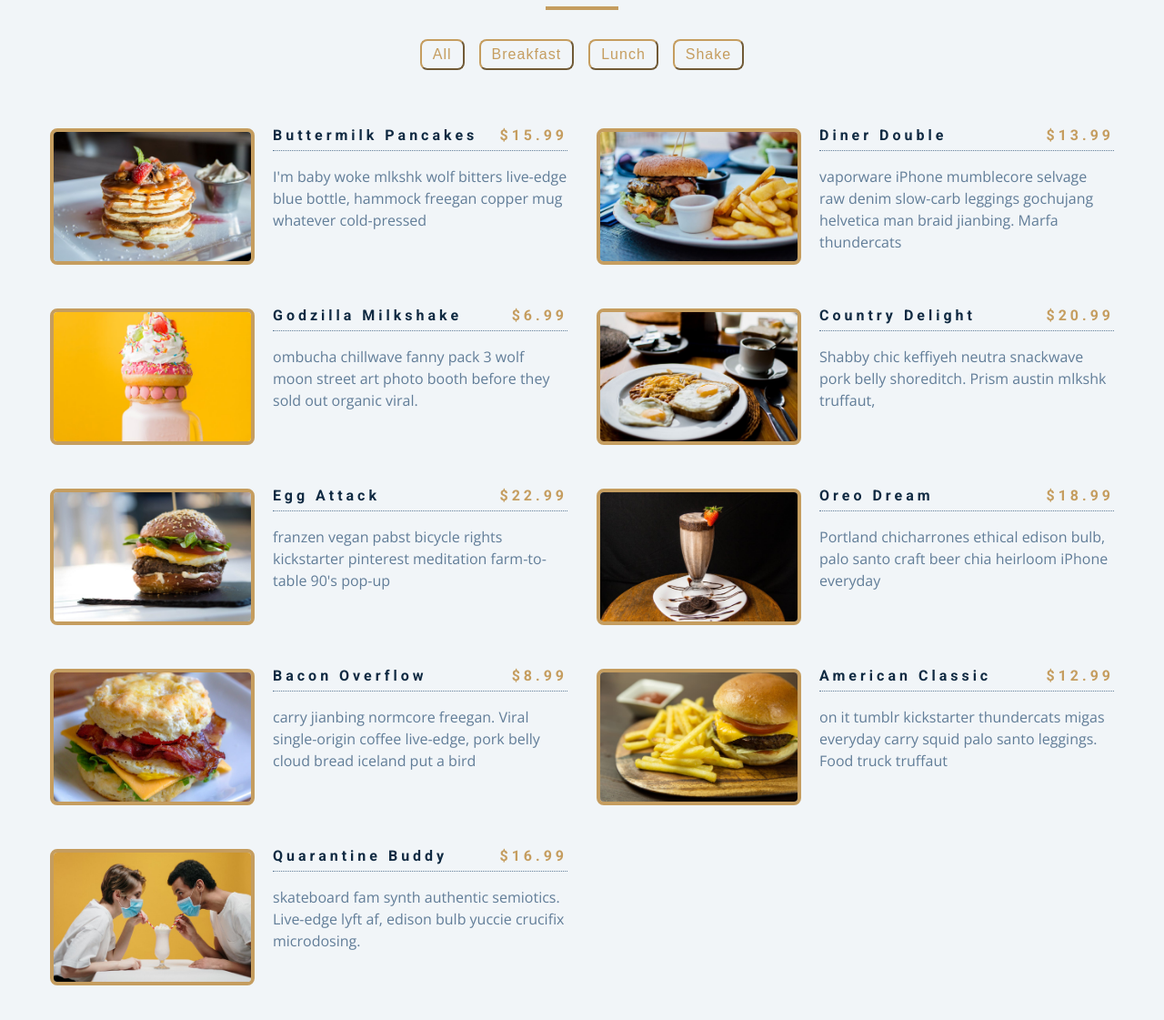
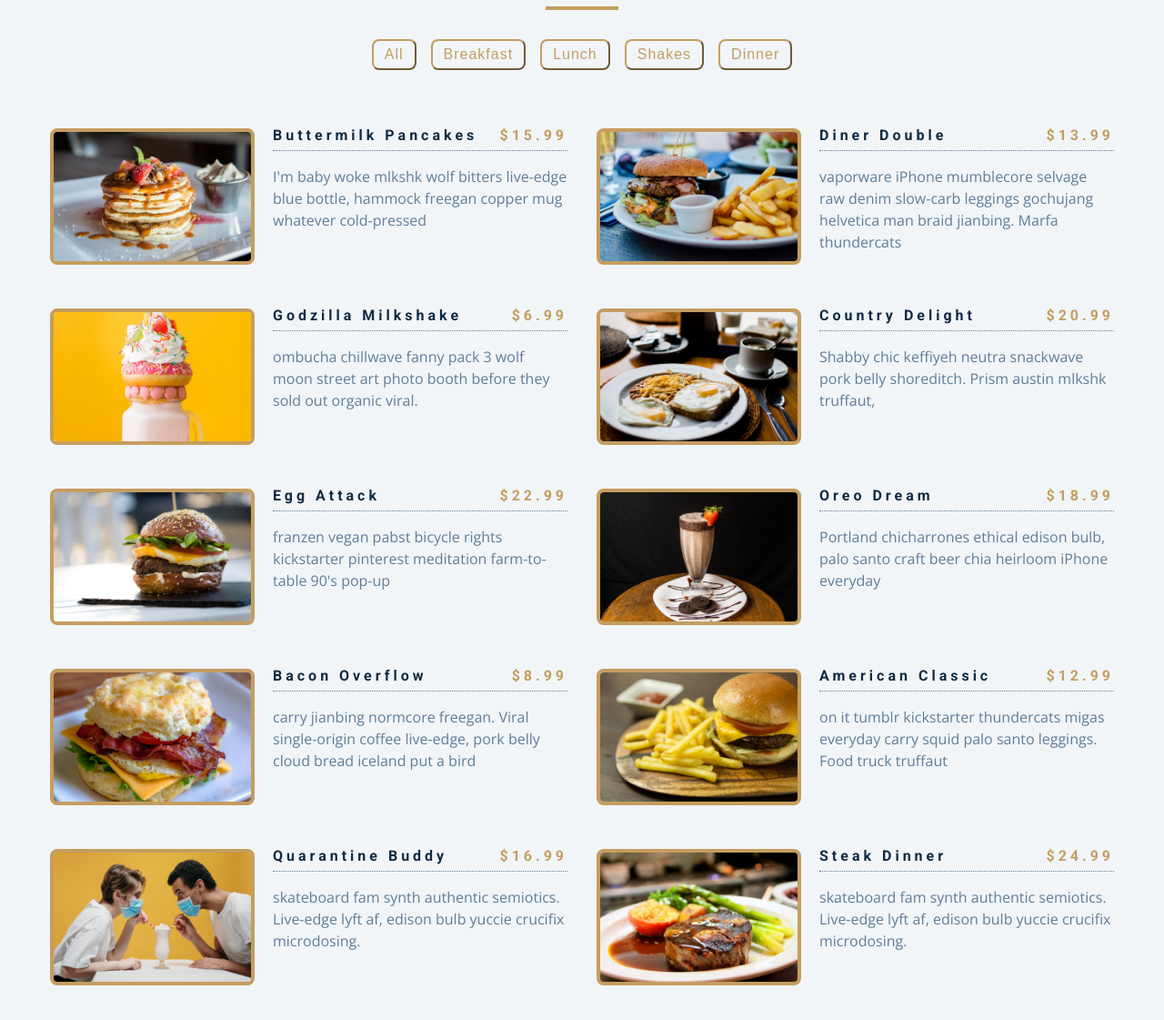
Before and after one commit to dononichols/Menu, a plain HTML site: page index.html in a window 1280 px wide. Shown: the part 125-1246 px from the top of the page at 91% size. Drawn offline with nearby package versions, Linux system fonts and the light colour scheme.

Commit message:
Menu.FilterBtns Complete

```diff
--- a/app.js
+++ b/app.js
@@ -71,38 +71,27 @@ const menu = [
     img: "./images/item-9.jpeg",
     desc: `skateboard fam synth authentic semiotics. Live-edge lyft af, edison bulb yuccie crucifix microdosing.`,
   },
+  {
+    id: 10,
+    title: "steak dinner",
+    category: "dinner",
+    price: 24.99,
+    img: "./images/item-10.jpeg",
+    desc: `skateboard fam synth authentic semiotics. Live-edge lyft af, edison bulb yuccie crucifix microdosing.`,
+  },
 ];
 
 
 const sectionCenter = document.querySelector('.section-center');
 
-// filter buttons
-const filterBtns = document.querySelectorAll('.filter-btn');
+const container = document.querySelector('.btn-container');
+
+
 
 // load items
 window.addEventListener('DOMContentLoaded', function () {
   displayMenuItems(menu);
-});
-
-
-// filter items
-filterBtns.forEach(function(btn){
-  btn.addEventListener('click', function(e){
-    const category = e.currentTarget.dataset.id;
-    const menuCategory = menu.filter(function(menuItem){
-      // console.log(menuItem.category);
-      if(menuItem.category === category) {
-        return menuItem;
-      }
-    });
-    // console.log(menuCategory);
-    if(category === 'all'){
-      displayMenuItems(menu)
-    }
-    else {
-      displayMenuItems(menuCategory);
-    }
-  });
+  displayMenuButtons();
 });
 
 
@@ -125,3 +114,38 @@ function displayMenuItems(menuItems){
   displayMenu = displayMenu.join('');
   sectionCenter.innerHTML = displayMenu;
 }
+
+function displayMenuButtons(){
+  const categories = menu.reduce(function(values, item){
+    if(!values.includes(item.category)){
+      values.push(item.category);
+    }
+    return values;
+  }, ['all']);
+  const categoryBtns = categories.map(function(category){
+    return ` <button class="filter-btn" type="button" data-id=${category}>${category}</button>`
+  }).join('');
+  container.innerHTML = categoryBtns;
+  // filter buttons
+const filterBtns = container.querySelectorAll('.filter-btn');
+
+// filter items
+filterBtns.forEach(function(btn){
+  btn.addEventListener('click', function(e){
+    const category = e.currentTarget.dataset.id;
+    const menuCategory = menu.filter(function(menuItem){
+      // console.log(menuItem.category);
+      if(menuItem.category === category) {
+        return menuItem;
+      }
+    });
+    // console.log(menuCategory);
+    if(category === 'all'){
+      displayMenuItems(menu)
+    }
+    else {
+      displayMenuItems(menuCategory);
+    }
+  });
+});
+}
--- a/index.html
+++ b/index.html
@@ -23,16 +23,17 @@
 
       <!-- filter buttons -->
       <div class="btn-container">
-        <button class="filter-btn" type="button" data-id="all">All</button>
+        <!-- <button class="filter-btn" type="button" data-id="all">All</button>
         <button class="filter-btn" type="button" data-id="breakfast">Breakfast</button>
         <button class="filter-btn" type="button" data-id="lunch">Lunch</button>
-        <button class="filter-btn" type="button" data-id="shakes">Shake</button>
+        <button class="filter-btn" type="button" data-id="shakes">Shake</button> -->
       </div>
 
       <!-- menu items -->
       <div class="section-center">
+
         <!-- single item -->
-        <article class="menu-item">
+        <!-- <article class="menu-item">
           <img src="./menu-item.jpeg" class="photo" alt="menu item">
           <div class="item-info">
             <header><h4>Buttermilk pancakes</h4>
@@ -41,7 +42,7 @@
           <p class="item-text
           ">Lorem ipsum dolor sit amet, consectetur adipisicing elit. Adipisci excepturi nemo animi tenetur repellendus temporibus laudantium. Tenetur, incidunt? Odio, cum!</p>
           </div>
-        </article>
+        </article> -->
         <!-- end of single item -->
 
 
```
